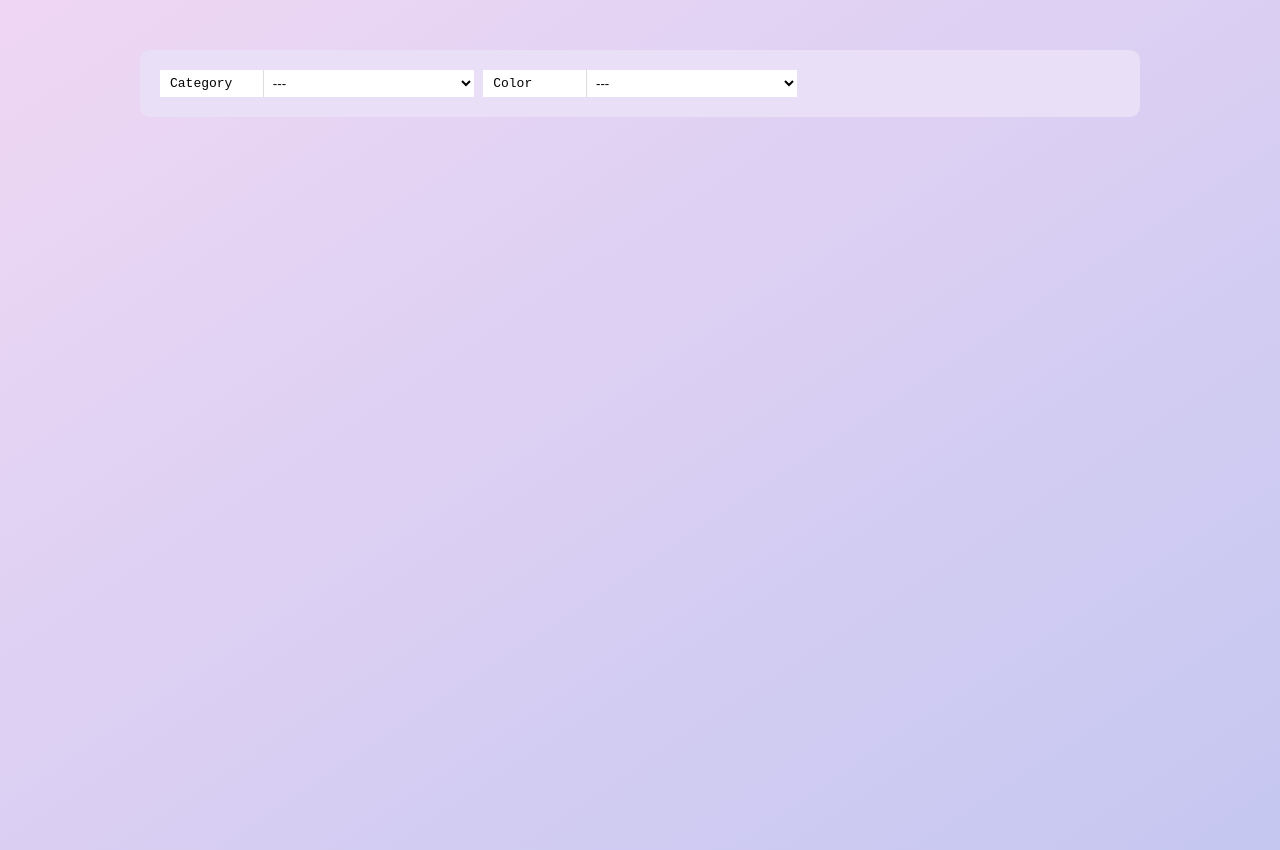
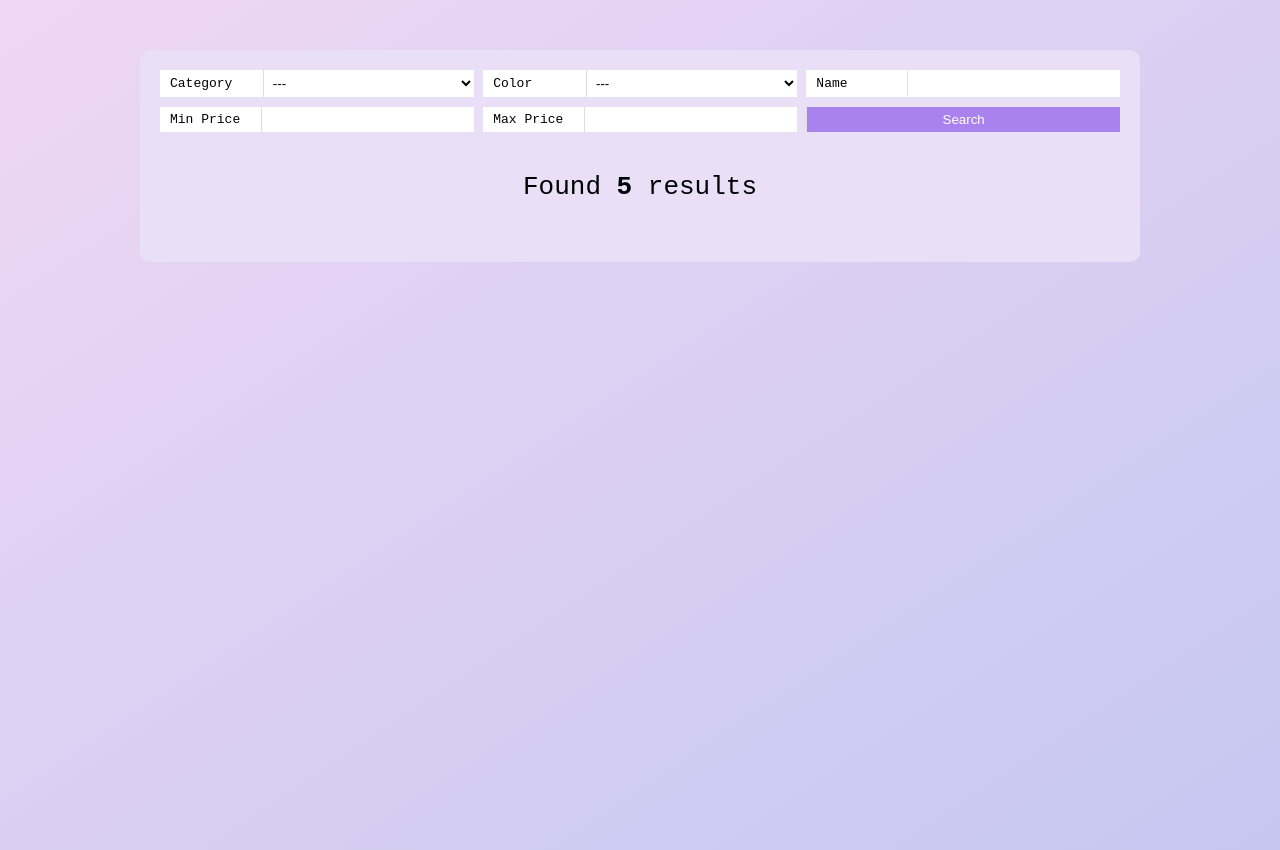
Before and after one commit to TAREQUE-AHMED/product-filter-and-search-using-javaScript, a plain HTML site: page index.html in a window 1280 px wide. Drawn offline with Linux system fonts and the light colour scheme.

Commit message:
product-price name added

```diff
--- a/index.html
+++ b/index.html
@@ -1,11 +1,11 @@
 <!DOCTYPE html>
 <html lang="en">
   <head>
-    <meta charset="UTF-8">
-    <meta http-equiv="X-UA-Compatible" content="IE=edge">
-    <meta name="viewport" content="width=device-width, initial-scale=1.0">
-    <title>Document</title>
-    <link rel="stylesheet" href="style.css">
+    <meta charset="UTF-8" />
+    <meta http-equiv="X-UA-Compatible" content="IE=edge" />
+    <meta name="viewport" content="width=device-width, initial-scale=1.0" />
+    <title>Search Your Product With Filter</title>
+    <link rel="stylesheet" href="style.css" />
   </head>
   <body>
     <div class="container">
@@ -30,30 +30,25 @@
             <option value="brown">brown</option>
           </select>
         </div>
-            <!-- <div class="item">
+        <div class="item">
           <label for="">Name</label>
-                <input type="text" name="name">
+          <input type="text" name="name" />
         </div>
         <div class="item">
           <label for="">Min Price</label>
-                <input type="number" name="minPrice">
+          <input type="number" name="minPrice" />
         </div>
         <div class="item">
           <label for="">Max Price</label>
-                <input type="number" name="maxPrice">
+          <input type="number" name="maxPrice" />
         </div>
         <div class="item submit">
           <button>Search</button>
         </div>
       </form>
-        <div class="countResults">
-            Found <b id="count">5</b> results
+      <div class="countResults">Found <b id="count">5</b> results</div>
+      <div id="list"></div>
     </div>
-        <div id="list">
-
-        </div>
-    </div>
- -->
 
     <script src="script.js"></script>
   </body>
```
Lines whose indentation alone changed are shown as unchanged.
